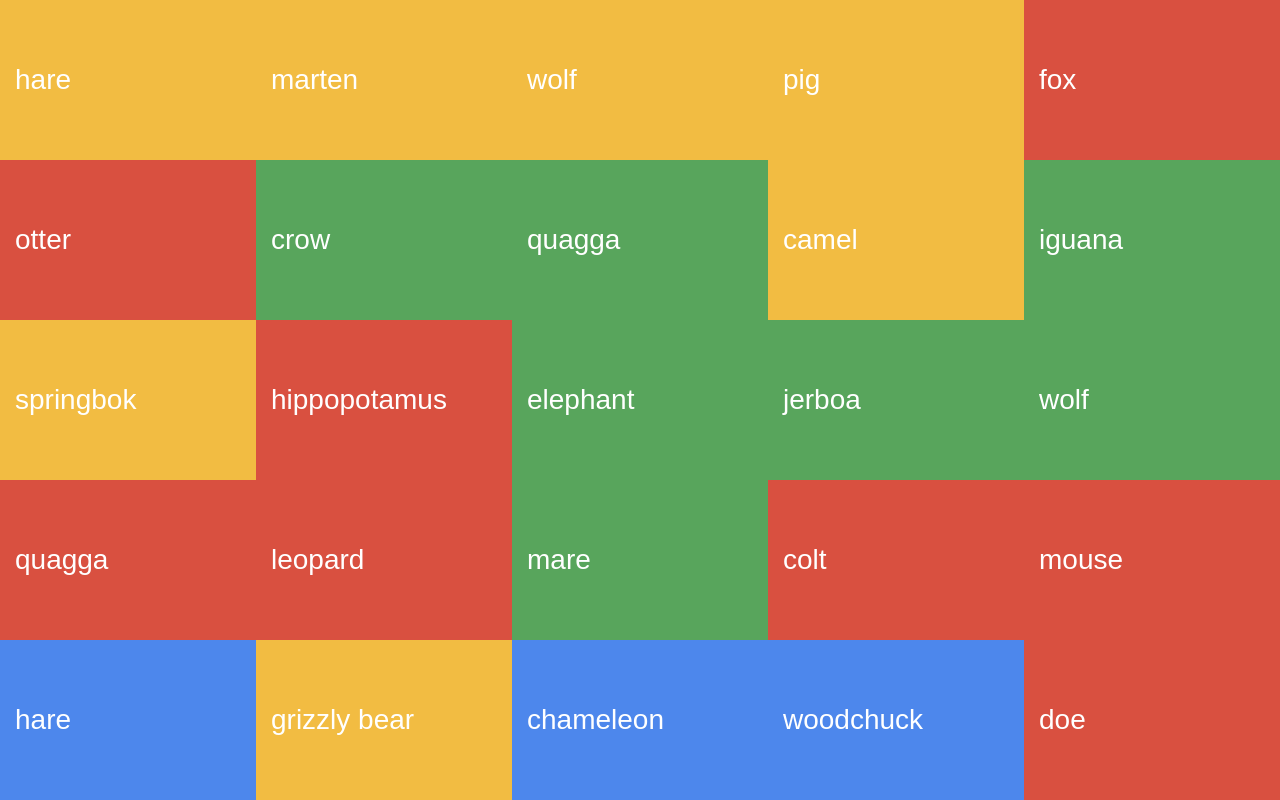
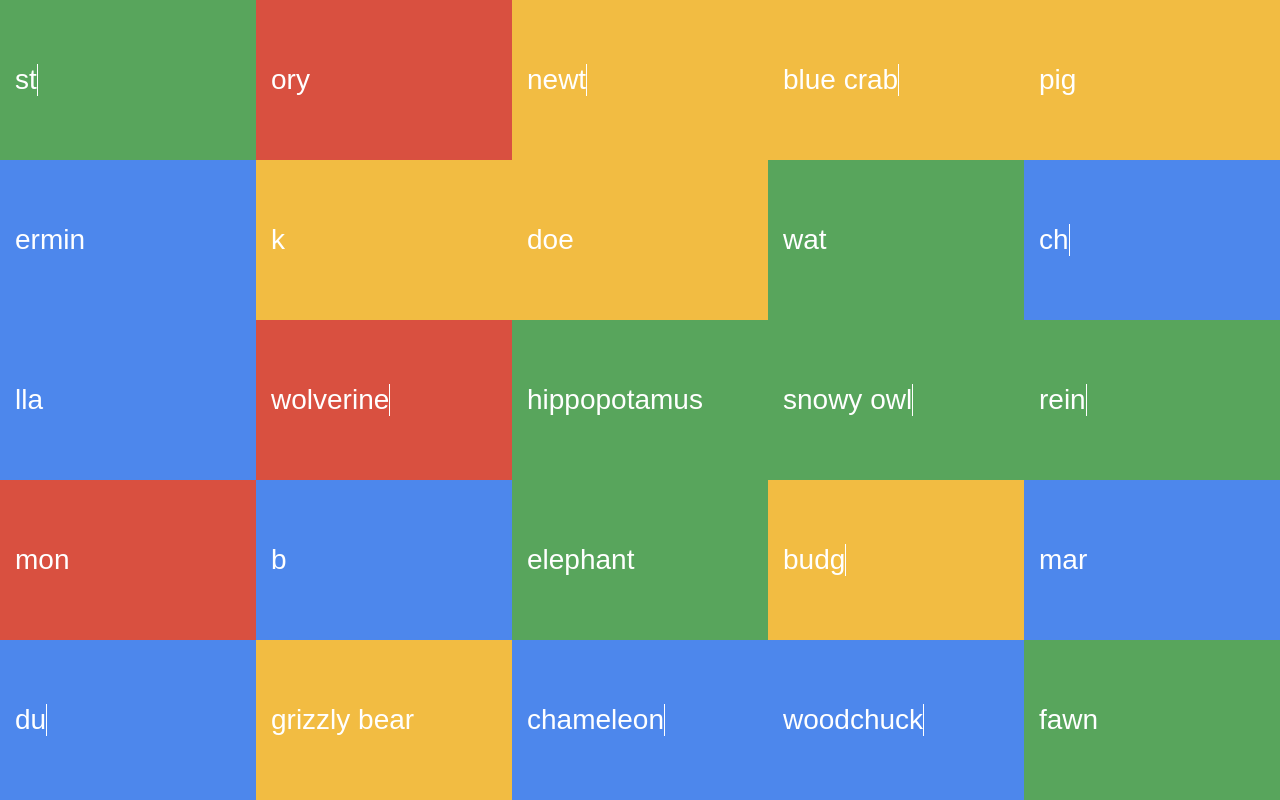
Before and after one commit to katiescruggs/trends-visualizer-clone, a React (Create React App) app: page / in a window 1280 px wide. Built offline with nearby package versions, Linux system fonts and the light colour scheme.

Commit message:
Add typing animation and new card when word is done

```diff
--- a/src/Components/Box/Box.css
+++ b/src/Components/Box/Box.css
@@ -1,12 +1,24 @@
 .Box {
   display: flex;
   align-items: center;
-  padding: 15px;
+  height: 100%;
 }
 
 .animal-name {
+  border-right: 1px solid white;
   color: white;
   font-size: 28px;
+  margin: 15px;
+  white-space: nowrap;
+}
+
+.animal-name.done-typing {
+  animation: blink-cursor .75s step-end infinite;
+}
+
+@keyframes blink-cursor {
+  from, to { border-color: transparent; }
+  50% { border-color: white; }
 }
 
 .color1 {
--- a/src/Components/Box/Box.js
+++ b/src/Components/Box/Box.js
@@ -6,18 +6,15 @@ class Box extends Component {
   constructor() {
     super();
     this.state = {
-      animalName: '',
+      animalLetters: [],
       colorClass: '',
-      displayText: ''
+      displayText: '',
+      otherClasses: ''
     };
   }
 
-  componentDidMount() {
-    const colorClass = this.getColorClass();
-    this.setState({ colorClass });
-
-    const animalName = this.getAnimalName();
-    this.setState({ animalName });
+  async componentDidMount() {
+    this.getNewCard();
   }
 
   getRandomNumber(min, max) {
@@ -30,14 +27,39 @@ class Box extends Component {
   }
 
   getAnimalName() {
-    const animalIndex = this.getRandomNumber(0, animalNames.length - 1);
+    const animalIndex = this.getRandomNumber(0, animalNames.length);
     return animalNames[animalIndex];
+  }
+
+  type() {
+    const nextLetter = this.state.animalLetters.shift();
+    const newDisplayText = this.state.displayText + nextLetter;
+    this.setState({ displayText: newDisplayText });
+
+    if (this.state.animalLetters.length) {
+      setTimeout(() => this.type(), 300);
+    } else {
+      this.setState({ otherClasses: 'done-typing' });
+      // this.props.changeCards();
+      setTimeout(() => this.getNewCard(), 3000);
+    }
+  }
+
+  async getNewCard() {
+    const colorClass = this.getColorClass();
+    const animalLetters = this.getAnimalName().split('');
+
+    await this.setState({ colorClass, animalLetters, displayText: '' });
+
+    this.type();
   }
 
   render() {
     return (
       <div className={`Box ${this.state.colorClass}`}>
-        <p className="animal-name">{this.state.animalName}</p>
+        <p className={`animal-name ${this.state.otherClasses}`}>
+          {this.state.displayText}
+        </p>
       </div>
     )
   }
```
